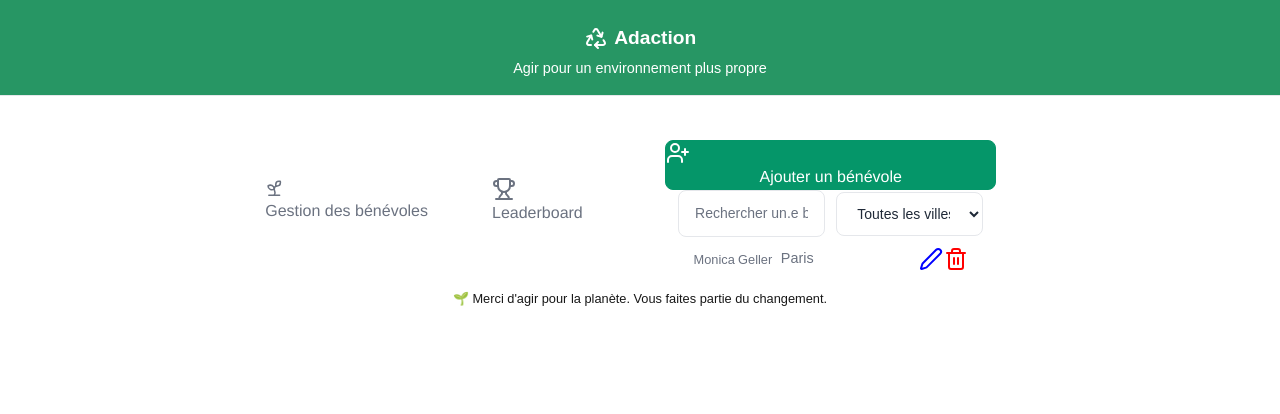
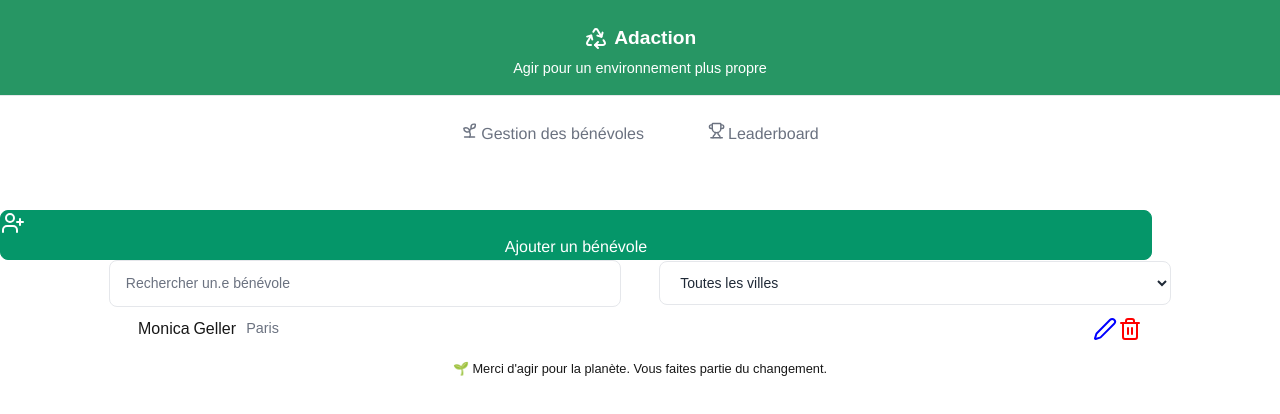
Before and after one commit to Vikybu/Adaction_front, a Vue app: page / in a window 1280 px wide. Both pictures are taken after a click on the button "Connexion Admin". Shown: the top 414 px of the page. Built offline with nearby package versions, Linux system fonts and the light colour scheme.

Commit message:
update: router form connexion to admin or volunteer page and the navigation from the menu

```diff
--- a/src/assets/elements.js
+++ b/src/assets/elements.js
@@ -4,7 +4,7 @@ export let menuItemAdmin = [
         xmlns="http://www.w3.org/2000/svg"
         width="20"
         height="20"
-        viewBox="0 0 26 26"
+        viewBox="0 0 28 28"
         fill="none"
         stroke="currentColor"
         stroke-width="2"
@@ -23,8 +23,8 @@ export let menuItemAdmin = [
   },
   {
     svg: `<svg xmlns="http://www.w3.org/2000/svg"
-      width="24" height="24"
-      viewBox="0 0 24 24"
+      width="20" height="20"
+      viewBox="0 0 28 28"
       fill="none"
       stroke="currentColor"
       stroke-width="2"
@@ -48,7 +48,7 @@ export let menuItemVolunteer = [
         xmlns="http://www.w3.org/2000/svg"
         width="20"
         height="20"
-        viewBox="0 0 26 26"
+        viewBox="0 0 28 28"
         fill="none"
         stroke="currentColor"
         stroke-width="2"
@@ -63,14 +63,14 @@ export let menuItemVolunteer = [
         <path d="M5 21h14" />
       </svg>`,
     nameElement: 'Dashboard',
-    hrefElement: '#/dashboard',
+    page: '/volunteer/dashboard',
   },
   {
     svg: `<svg
         xmlns="http://www.w3.org/2000/svg"
         width="20"
         height="20"
-        viewBox="0 0 26 26"
+        viewBox="0 0 28 28"
         fill="none"
         stroke="currentColor"
         stroke-width="2"
@@ -86,14 +86,14 @@ export let menuItemVolunteer = [
         <path d="m7.5 4.27 9 5.15" />
       </svg>`,
     nameElement: 'Collectes',
-    hrefElement: '#/collectes',
+    page: '/volunteer/collect',
   },
   {
     svg: `<svg
         xmlns="http://www.w3.org/2000/svg"
         width="20"
         height="20"
-        viewBox="0 0 26 26"
+        viewBox="0 0 28 28"
         fill="none"
         stroke="currentColor"
         stroke-width="2"
@@ -106,14 +106,14 @@ export let menuItemVolunteer = [
         />
       </svg>`,
     nameElement: 'Dons',
-    hrefElement: '#/donation',
+    page: '/volunteer/donation',
   },
   {
     svg: `<svg
         xmlns="http://www.w3.org/2000/svg"
         width="20"
         height="20"
-        viewBox="0 0 26 26"
+        viewBox="0 0 28 28"
         fill="none"
         stroke="currentColor"
         stroke-width="2"
@@ -125,7 +125,7 @@ export let menuItemVolunteer = [
         <circle cx="12" cy="7" r="4" />
       </svg>`,
     nameElement: 'Profil',
-    hrefElement: '#/profil',
+    page: '/volunteer/profile',
   },
 ]
 
--- a/src/components/AdminPage.vue
+++ b/src/components/AdminPage.vue
@@ -3,14 +3,6 @@ import MenuCompo from './MenuCompo.vue'
 import VolunteerManagement from './VolunteerManagement.vue'
 
 import { menuItemAdmin } from '@/assets/elements'
-
-/*
-const currentView = ref('connexion')
-
-const handleChangeView = (view) => {
-  currentView.value = view
-}
-  */
 </script>
 
 <template>
@@ -21,13 +13,12 @@ const handleChangeView = (view) => {
       :svg="item.svg"
       :nameElement="item.nameElement"
     />
-    <VolunteerManagement />
   </div>
+  <VolunteerManagement />
 </template>
 
 <style scoped>
 .card-header {
-  font-size: 0.8rem;
   color: var(--text-secondary);
   display: flex;
   flex-direction: row;
--- /dev/null
+++ b/src/components/AssociationInfo.vue
@@ -0,0 +1,30 @@
+<script setup>
+defineProps({
+  titleAssociation: {
+    type: String,
+    required: true,
+  },
+  descriptionAssociation: {
+    type: String,
+    required: true,
+  },
+})
+</script>
+
+<template>
+  <div>
+    <div class="div_info_association">
+      <h2>{{ titleAssociation }}</h2>
+      <p>{{ descriptionAssociation }}</p>
+    </div>
+
+    <hr />
+
+    <div class="div_donate">
+      <p>100 points</p>
+      <button>Faire un don</button>
+    </div>
+  </div>
+</template>
+
+<style scoped></style>
--- a/src/components/ConnexionCompo.vue
+++ b/src/components/ConnexionCompo.vue
@@ -6,8 +6,29 @@ const goToVolunteer = () => emit('changeView', 'volunteer')
 </script>
 
 <template>
-  <button @click="goToAdmin">Connexion Admin</button>
-  <button @click="goToVolunteer">Connexion Bénévole</button>
+  <div class="btn_connexion">
+    <button @click="goToAdmin">Connexion Admin</button>
+    <button @click="goToVolunteer">Connexion Bénévole</button>
+  </div>
 </template>
 
-<style scoped></style>
+<style scoped>
+.btn_connexion {
+  margin-top: 2%;
+  display: flex;
+  flex-direction: row;
+  justify-content: center;
+  align-items: center;
+  gap: 5%;
+}
+
+button {
+  font-family: 'Helvetica', 'sans-serif';
+  color: white;
+  font-size: 1rem;
+  border: 1px solid var(--primary-color);
+  border-radius: 0.5rem;
+  background-color: var(--primary-color);
+  padding: 1%;
+}
+</style>
--- a/src/components/MenuCompo.vue
+++ b/src/components/MenuCompo.vue
@@ -1,26 +1,23 @@
 <script setup>
-defineProps({
+const props = defineProps({
   svg: {
     type: String,
-    required: true,
   },
   nameElement: {
     type: String,
-    required: true,
   },
-  hrefElement: {
+  page: {
     type: String,
-    required: true,
   },
 })
 </script>
 
 <template>
   <div class="div_menu_choice">
-    <a :href="hrefElement">
-      <span v-html="svg"></span>
-      {{ nameElement }}
-    </a>
+    <RouterLink :to="props.page" class="menu-link">
+      <span v-html="props.svg"></span>
+      {{ props.nameElement }}
+    </RouterLink>
   </div>
 </template>
 
@@ -30,6 +27,8 @@ a span {
 }
 
 a {
+  display: flex;
+  flex-direction: row;
   font-size: 1rem;
   font-family: Helvetica, sans-serif;
 }
--- a/src/components/VolunteerDashboard.vue
+++ b/src/components/VolunteerDashboard.vue
@@ -52,7 +52,7 @@ function removeAMonth() {
 <template>
   <h1>Bonjour Phoebe !</h1>
   <div class="div_date_choice">
-    <button @click="removeAMonth"><</button>
+    <button @click="removeAMonth">&lt;</button>
     <p>{{ month }} {{ year }}</p>
     <button @click="addAMonth(nbMonth, nbYear)">></button>
   </div>
--- /dev/null
+++ b/src/components/VolunteerDonation.vue
@@ -0,0 +1,18 @@
+<script setup>
+import AssociationInfo from './AssociationInfo.vue'
+
+defineProps({
+  points: {
+    type: Number,
+    required: true,
+  },
+})
+</script>
+
+<template>
+  <h1>Faire un don</h1>
+  <p>Points collectés: {{ points }}</p>
+  <AssociationInfo />
+</template>
+
+<style scoped></style>
--- a/src/components/VolunteerPage.vue
+++ b/src/components/VolunteerPage.vue
@@ -1,33 +1,27 @@
 <script setup>
+import { menuItemVolunteer } from '@/assets/elements'
+
 import MenuCompo from './MenuCompo.vue'
-import VolunteerManagement from './VolunteerManagement.vue'
-
-import { menuItemAdmin } from '@/assets/elements'
-
-/*
-const currentView = ref('connexion')
-
-const handleChangeView = (view) => {
-  currentView.value = view
-}
-  */
 </script>
 
 <template>
   <div class="card-header">
     <MenuCompo
-      v-for="item in menuItemAdmin"
+      v-for="item in menuItemVolunteer"
       :key="item.id"
       :svg="item.svg"
       :nameElement="item.nameElement"
+      :page="item.page"
     />
-    <VolunteerManagement />
+  </div>
+  <div>
+    <RouterView />
   </div>
 </template>
 
 <style scoped>
 .card-header {
-  font-size: 0.8rem;
+  font-size: 0.6rem;
   color: var(--text-secondary);
   display: flex;
   flex-direction: row;
--- a/src/router/router.js
+++ b/src/router/router.js
@@ -2,11 +2,23 @@ import { createRouter, createWebHistory } from 'vue-router'
 import ConnexionCompo from '@/components/ConnexionCompo.vue'
 import AdminPage from '@/components/AdminPage.vue'
 import VolunteerPage from '@/components/VolunteerPage.vue'
+import VolunteerDonation from '@/components/VolunteerDonation.vue'
+import VolunteerDashboard from '@/components/VolunteerDashboard.vue'
 
 const routes = [
   { path: '/', component: ConnexionCompo },
   { path: '/admin', component: AdminPage },
-  { path: '/volunteer', component: VolunteerPage },
+  {
+    path: '/volunteer',
+    component: VolunteerPage,
+    redirect: '/volunteer/dashboard',
+    children: [
+      { path: 'dashboard', component: VolunteerDashboard },
+      { path: 'donation', component: VolunteerDonation },
+    ],
+  },
+  { path: '/volunteer/donation', component: VolunteerDonation },
+  { path: '/volunteer/dashboard', component: VolunteerDashboard },
 ]
 
 export default createRouter({
```
